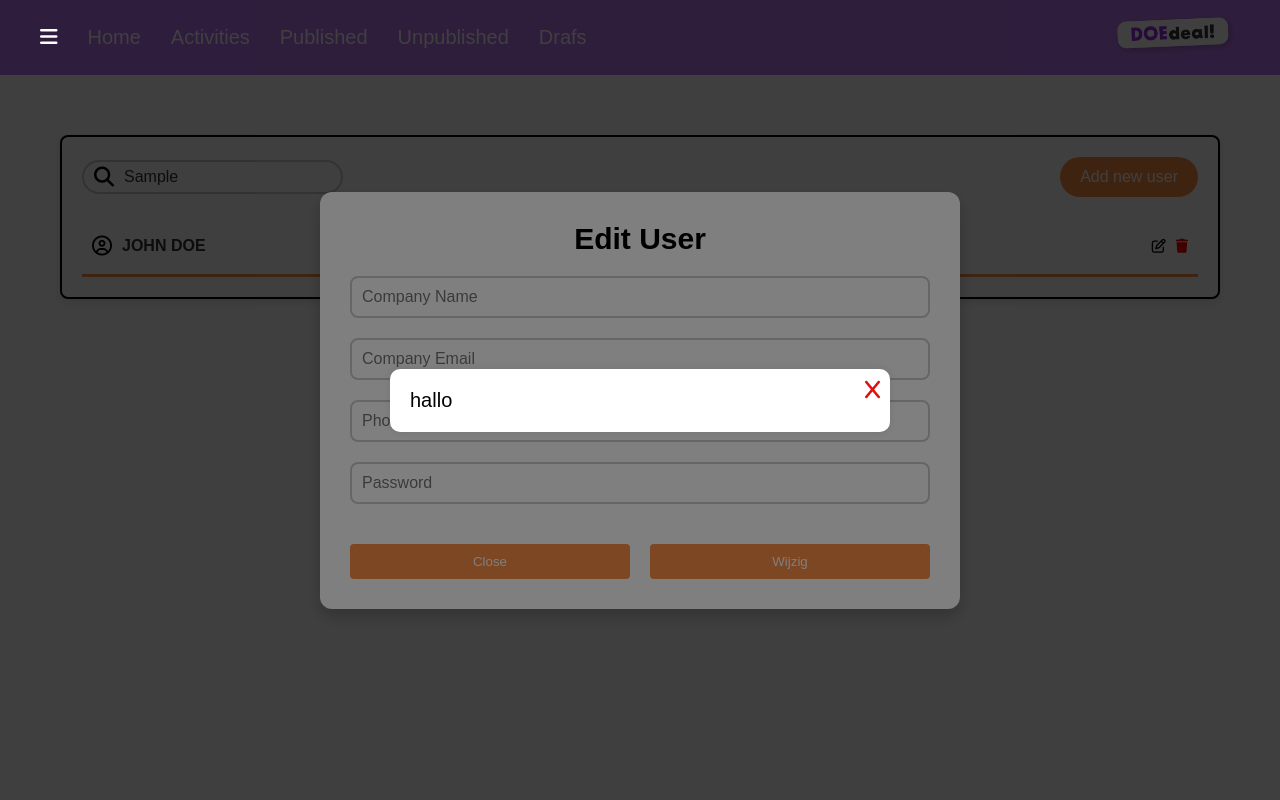
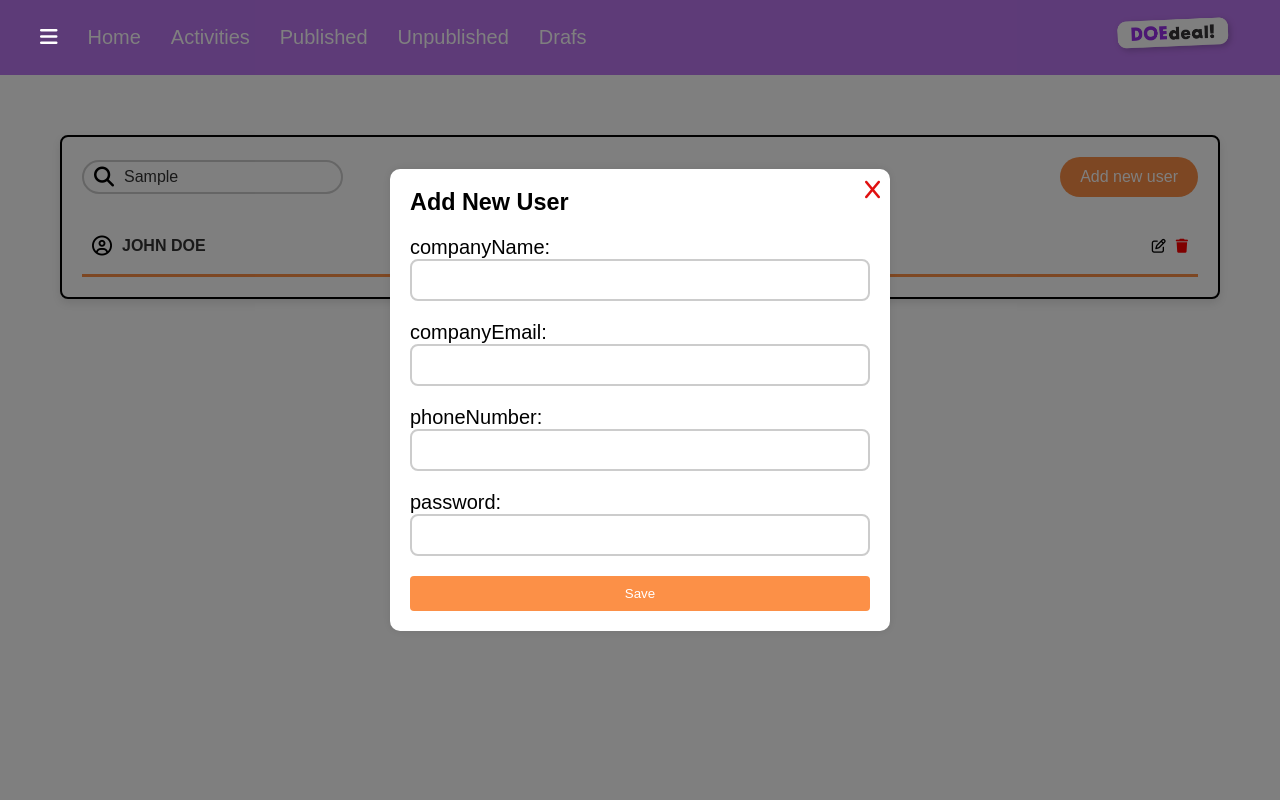
Before and after one commit to DDammers-MA/Business-portal, a Next.js app: page /users in a window 1280 px wide. Both pictures are taken after typing "Sample" into the empty fields and a click on the button "Add new user". Shown: the top 800 px of the page. Built offline with nearby package versions, Linux system fonts and the light colour scheme.

Commit message:
model users

```diff
--- a/src/app/users/page.tsx
+++ b/src/app/users/page.tsx
@@ -1,69 +1,43 @@
 "use client";
 
 import { useState } from "react";
-import { useRouter } from "next/navigation";
 import styles from "./user.module.scss";
-
 import { Modal } from '@/components/modal/modal';
 
 export default function Search() {
 
-  const users = [
+  const [users, setUsers] = useState([
     {
       id: 1,
-      image: '/images/image.png',
-      Name: 'JOHN DOE',
 
+      companyName: 'JOHN DOE',
+      companyEmail: "JOHN@example.com",
+      phoneNumber: "1234567890",
+      password: "password123",
     },
-  ];
+  ]);
   const [isModalOpen, setIsModalOpen] = useState(false);
-  const [selectedUser, setSelectedUser] = useState<number | null>(null);
-  const [formData, setFormData] = useState({
-    companyName: "",
-    companyEmail: "",
-    phoneNumber: "",
-    password: "",
-  });
+  const [currentUser, setCurrentUser] = useState(null);
 
-  const handleEditUser = (userIndex: number) => {
-    setSelectedUser(userIndex);
-    setIsModalOpen(true);
+  const handleDeleteUser = (userIndex) => {
+    const updatedUsers = users.filter((_, index) => index !== userIndex);
+    setUsers(updatedUsers);
   };
 
-  const handleDeleteUser = (userIndex: number) => {
-    console.log(`Delete user ${userIndex + 1}`);
-    // Hier komt de back-end voor de functie om een gebruiker te verwijderen
-  };
-
-  const closeModal = () => {
+  const handleFormSubmit = (user) => {
+    if (user.id) {
+      // Edit existing user
+      setUsers(users.map((u) => (u.id === user.id ? user : u)));
+    } else {
+      // Add new user
+      setUsers([...users, { ...user, id: Date.now() }]);
+    }
     setIsModalOpen(false);
-    setSelectedUser(null);
-    setFormData({
-      companyName: "",
-      companyEmail: "",
-      phoneNumber: "",
-      password: "",
-    });
-  };
-
-  const handleInputChange = (e: React.ChangeEvent<HTMLInputElement>) => {
-    const { name, value } = e.target;
-    setFormData((prev) => ({
-      ...prev,
-      [name]: value,
-    }));
-  };
-
-  const handleSaveChanges = () => {
-    console.log("Wijzigingen opgeslagen:", formData);
-    // Hier komt de back-end logica om de wijzigingen op te slaan
-    closeModal();
   };
 
   return (
     <div className={styles.user}>
       <div className={styles.user__container}>
-
         <div className={styles.user__header}>
           <div className={styles.user__searchBar}>
             <i className="fa-solid fa-magnifying-glass"></i>
@@ -76,6 +50,7 @@ export default function Search() {
           <button
             className={styles.user__addUserButton}
             onClick={() => {
+              setCurrentUser(null);
               setIsModalOpen(true);
             }}
           >
@@ -83,16 +58,17 @@ export default function Search() {
           </button>
         </div>
 
-
-
         <div className={styles.user__userList}>
           {users.map((user, index) => (
             <div key={user.id} className={styles.user__userRow}>
               <i className={'fa-regular fa-circle-user ${styles.user__userIcon'}></i>
-      <span className={styles.user__userName}>{user.Name}</span>
+              <span className={styles.user__userName}>{user.companyName}</span>
               <i
                 className={`fa-regular fa-pen-to-square ${styles.user__editIcon}`}
-        onClick={() => handleEditUser(index)}
+                onClick={() => {
+                  setCurrentUser(user);
+                  setIsModalOpen(true);
+                }}
               ></i>
               <i
                 className={`fa-solid fa-trash ${styles.user__deleteIcon}`}
@@ -100,55 +76,6 @@ export default function Search() {
               ></i>
             </div>
           ))}
-</div>
-
-      {}
-      <div className={`${styles.modalOverlay} ${isModalOpen ? styles.show : ""}`}>
-        <div className={styles.modal}>
-          <h2>Edit User</h2>
-          <form className={styles.modalForm}>
-            <input
-              type="text"
-              name="companyName"
-              placeholder="Company Name"
-              value={formData.companyName}
-              onChange={handleInputChange}
-              className={styles.inputField}
-            />
-            <input
-              type="email"
-              name="companyEmail"
-              placeholder="Company Email"
-              value={formData.companyEmail}
-              onChange={handleInputChange}
-              className={styles.inputField}
-            />
-            <input
-              type="text"
-              name="phoneNumber"
-              placeholder="Phone Number"
-              value={formData.phoneNumber}
-              onChange={handleInputChange}
-              className={styles.inputField}
-            />
-            <input
-              type="password"
-              name="password"
-              placeholder="Password"
-              value={formData.password}
-              onChange={handleInputChange}
-              className={styles.inputField}
-            />
-          </form>
-          <div className={styles.modalButtons}>
-            <button onClick={closeModal} className={styles.closeButton}>
-              Close
-            </button>
-            <button onClick={handleSaveChanges} className={styles.saveButton}>
-              Wijzig
-            </button>
-          </div>
-        </div>
         </div>
       </div>
 
@@ -158,10 +85,84 @@ export default function Search() {
           setIsModalOpen(false);
         }}
       >
-              <p>hallo</p>
+        <UserForm
+          user={currentUser}
+          onSubmit={handleFormSubmit}
+        />
       </Modal>
-
-
     </div>
   );
 }
+
+function UserForm({ user, onSubmit }) {
+  const [formData, setFormData] = useState(user || {
+    companyName: '',
+    companyEmail: '',
+    phoneNumber: '',
+    password: ''
+  });
+
+  const handleChange = (e) => {
+    const { name, value } = e.target;
+    setFormData({ ...formData, [name]: value });
+  };
+
+  const handleSubmit = (e) => {
+    e.preventDefault();
+    onSubmit(formData);
+  };
+
+  return (
+    <form className={styles.modalForm} onSubmit={handleSubmit}>
+
+<h3>{user ? `Edit ${formData.companyName || 'User'}` : 'Add New User'}</h3>
+
+
+      <div>
+        <label>companyName:</label>
+        <input
+          type="text"
+          name="companyName"
+          value={formData.companyName}
+          onChange={handleChange}
+          className={styles.inputField}
+        />
+      </div>
+
+      <div>
+        <label>companyEmail:</label>
+        <input
+          type="text"
+          name="companyEmail"
+          value={formData.companyEmail}
+          onChange={handleChange}
+          className={styles.inputField}
+        />
+      </div>
+
+      <div>
+        <label>phoneNumber:</label>
+        <input
+          type="text"
+          name="phoneNumber"
+          value={formData.phoneNumber}
+          onChange={handleChange}
+          className={styles.inputField}
+        />
+      </div>
+
+      <div>
+        <label>password:</label>
+        <input
+          type="text"
+          name="password"
+          value={formData.password}
+          onChange={handleChange}
+          className={styles.inputField}
+        />
+      </div>
+
+      <button className={styles.saveButton} type="submit">Save</button>
+    </form>
+  );
+}
```
Lines whose indentation alone changed are shown as unchanged.
